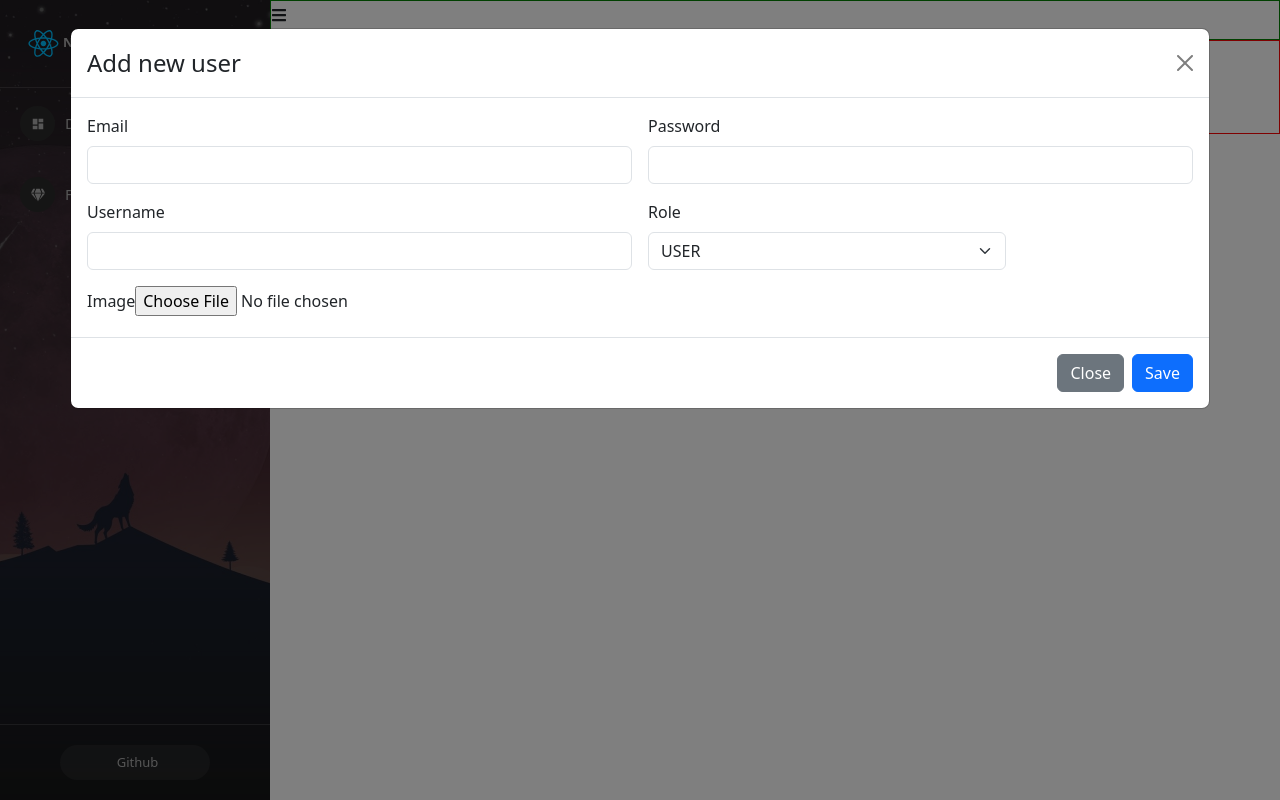
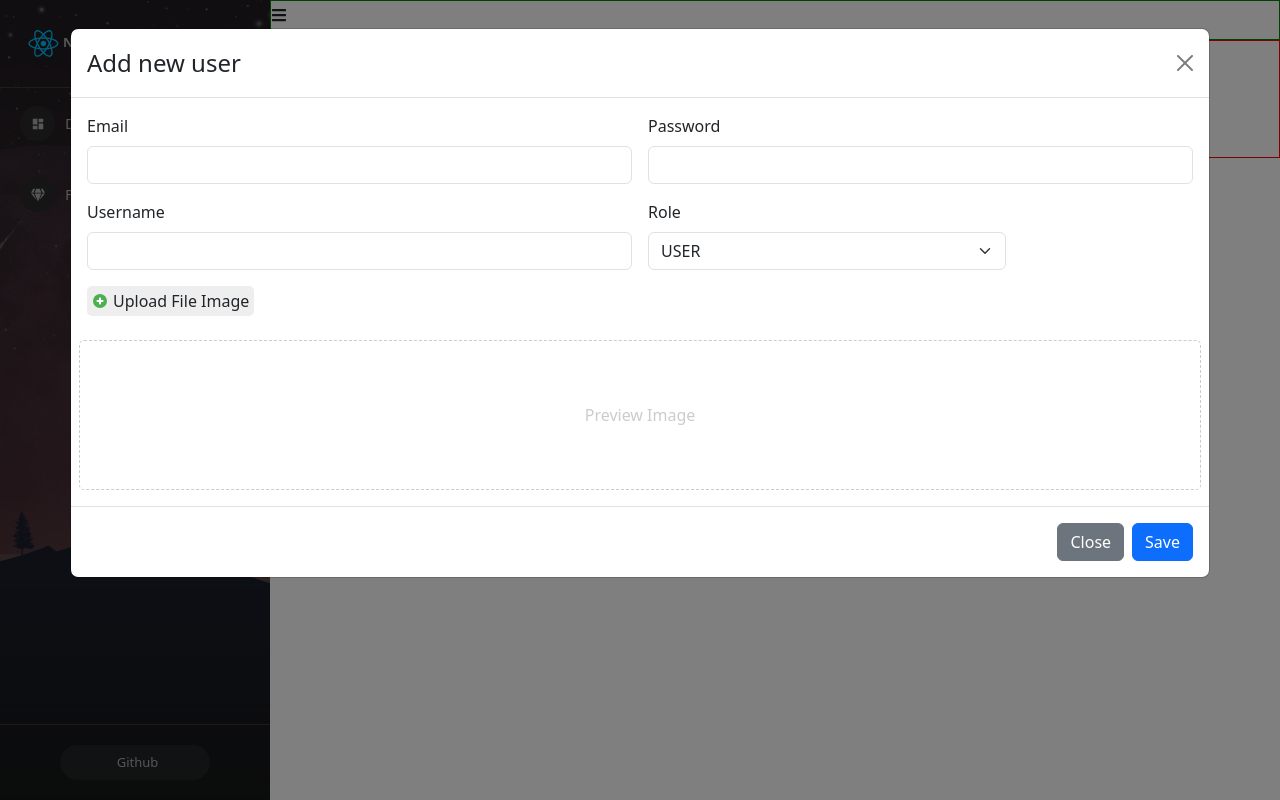
Before and after one commit to NguyenBongQuyen/react, a React (Create React App) app: page /admins/manage-users in a window 1280 px wide. Both pictures are taken after a click on the button "Launch demo modal". Built offline with nearby package versions, Linux system fonts and the light colour scheme.

Commit message:
57. State Hóa Modal Add New User

```diff
--- a/src/App.scss
+++ b/src/App.scss
@@ -71,7 +71,6 @@
                     background: #303030;
                     color: white;
                     height: 40px;
-            border: none;
 
                     &:hover {
                         background: black;
--- /dev/null
+++ b/src/components/Admin/Content/ManageUser.scss
@@ -0,0 +1,38 @@
+// .manage-user-container {
+//     .users-content {
+
+//     }
+// }
+
+.modal-add-user {
+    .img-preview {
+        border: 1px dashed #ccc;
+        height: 150px;
+        border-radius: 5px;
+        display: flex;
+        justify-content: center;
+        align-items: center;
+        color: #ccc;
+
+        img {
+            max-width: 100%;
+            max-height: 100%;
+        }
+    }
+
+    .label-upload {
+        display: flex;
+        gap: 5px;
+        align-items: center;
+        border: none;
+        width: fit-content;
+        padding: 3px 5px;
+        border-radius: 5px;
+        background: #eeeeee;
+        cursor: pointer;
+
+        &:hover {
+            background-color: #c8c5c5;
+        }
+    }
+}
--- a/src/components/Admin/Content/ManagerUser.js
+++ b/src/components/Admin/Content/ManagerUser.js
@@ -1,17 +1,18 @@
 import ModalCreateUser from "./ModalCreateUser";
+import "./ManageUser.scss";
 
 const ManagerUser = (props) => {
     return (
-        <div classNameName="manage-user-container">
-        <div classNameName="title">Manage User</div>
-        <div classNameName="users-content">
+        <div className="manage-user-container">
+            <div className="title">Manage User</div>
+            <div className="users-content">
                 <div>
                     <button>Add new user</button>
                 </div>
                 <div>
                     Table user
+                </div>
                 <ModalCreateUser></ModalCreateUser>
-            </div>
             </div>
         </div>
     );
--- a/src/components/Admin/Content/ModalCreateUser.js
+++ b/src/components/Admin/Content/ModalCreateUser.js
@@ -1,6 +1,7 @@
 import { useState } from "react";
 import Button from "react-bootstrap/Button";
 import Modal from "react-bootstrap/Modal";
+import { FcPlus } from "react-icons/fc";
 
 const ModalCreateUser = () => {
     const [show, setShow] = useState(false);
@@ -8,13 +9,29 @@
     const handleClose = () => setShow(false);
     const handleShow = () => setShow(true);
 
+    const [email, setEmail] = useState("");
+    const [password, setPassword] = useState("");
+    const [username, setUsername] = useState("");
+    const [role, setRole] = useState("USER");
+    const [image, setImage] = useState("");
+    const [previewImage, setpreviewImage] = useState("");
+
+    const handleUploadImage = (event) => {
+        if (event.target && event.target.files && event.target.files[0]) {
+            setpreviewImage(URL.createObjectURL(event.target.files[0]));
+            setImage(event.target.files[0])
+        } else {
+            // setpreviewImage("")
+        }
+    }
+
     return (
         <>
             <Button variant="primary" onClick={handleShow}>
                 Launch demo modal
             </Button>
 
-        <Modal show={show} onHide={handleClose} size="xl" backdrop="static">
+            <Modal show={show} onHide={handleClose} size="xl" backdrop="static" className="modal-add-user">
                 <Modal.Header closeButton>
                     <Modal.Title>Add new user</Modal.Title>
                 </Modal.Header>
@@ -22,26 +39,51 @@
                     <form className="row g-3">
                         <div className="col-md-6">
                             <label className="form-label">Email</label>
-                        <input type="email" className="form-control" />
+                            <input
+                                type="email"
+                                className="form-control"
+                                value={email}
+                                onChange={(event) => setEmail(event.target.value)}
+                            />
                         </div>
                         <div className="col-md-6">
                             <label className="form-label">Password</label>
-                        <input type="password" className="form-control" />
+                            <input
+                                type="password"
+                                className="form-control"
+                                value={password}
+                                onChange={(event) => setPassword(event.target.value)}
+                            />
                         </div>
                         <div className="col-md-6">
                             <label className="form-label">Username</label>
-                        <input type="text" className="form-control" />
+                            <input
+                                type="text"
+                                className="form-control"
+                                value={username}
+                                onChange={(event) => setUsername(event.target.value)}
+                            />
                         </div>
                         <div className="col-md-4">
                             <label className="form-label">Role</label>
-                        <select className="form-select">
-                            <option selected value="USER">USER</option>
+                            <select className="form-select" value={role} onChange={(event) => setRole(event.target.value)}>
+                                <option value="USER">USER</option>
                                 <option value="ADMIN">ADMIN</option>
                             </select>
                         </div>
                         <div className="col-md-12">
-                        <label className="form-label">Image</label>
-                        <input type="file"></input>
+                            <label className="form-label label-upload" htmlFor="labelUpload">
+                                <FcPlus></FcPlus>
+                                Upload File Image
+                            </label>
+                            <input
+                                type="file"
+                                id="labelUpload" hidden
+                                onChange={(event) => handleUploadImage(event)}
+                            />
+                        </div>
+                        <div className="col-md-12 img-preview">
+                            {previewImage ? <img src={previewImage} alt="" /> : <span>Preview Image</span>}
                         </div>
                     </form>
                 </Modal.Body>
--- a/src/components/Admin/SideBar.scss
+++ b/src/components/Admin/SideBar.scss
@@ -1,4 +1,3 @@
-
 .sidebar-btn-wrapper {
     display: flex;
     align-items: center;
```
Lines whose indentation alone changed are shown as unchanged.
